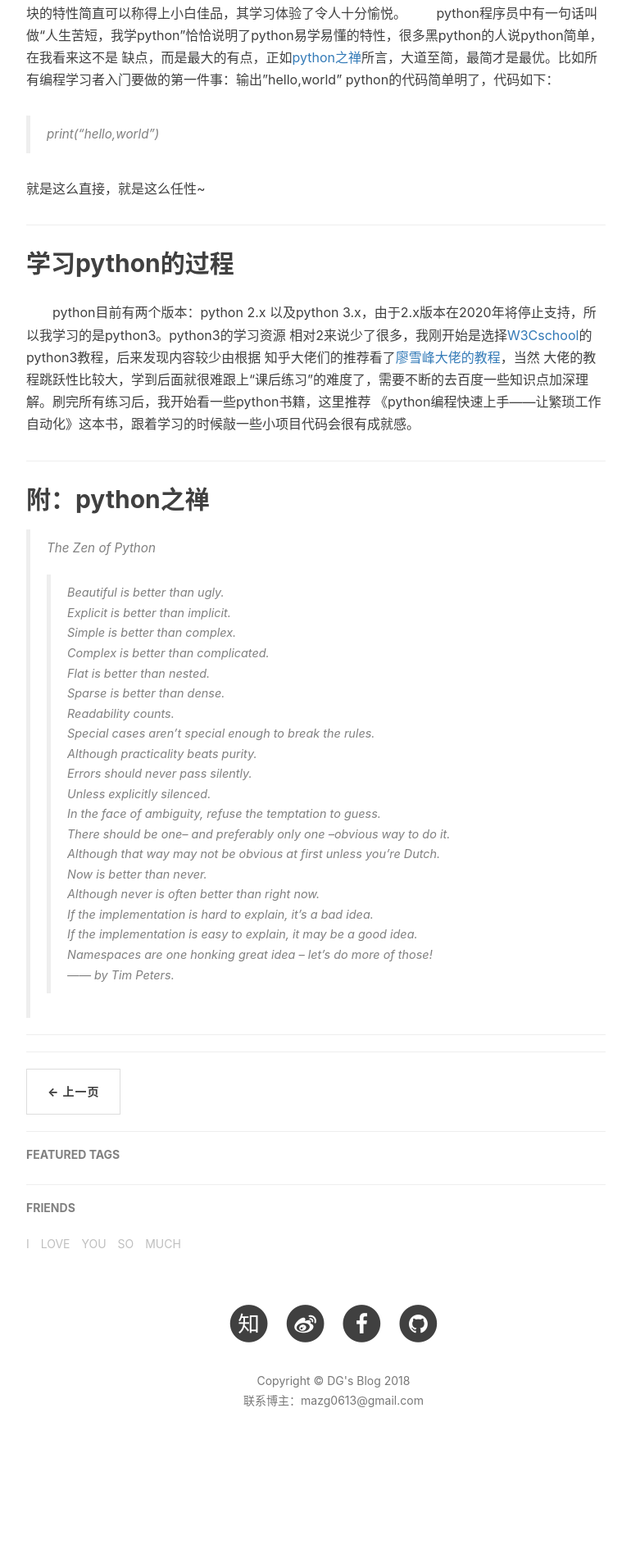
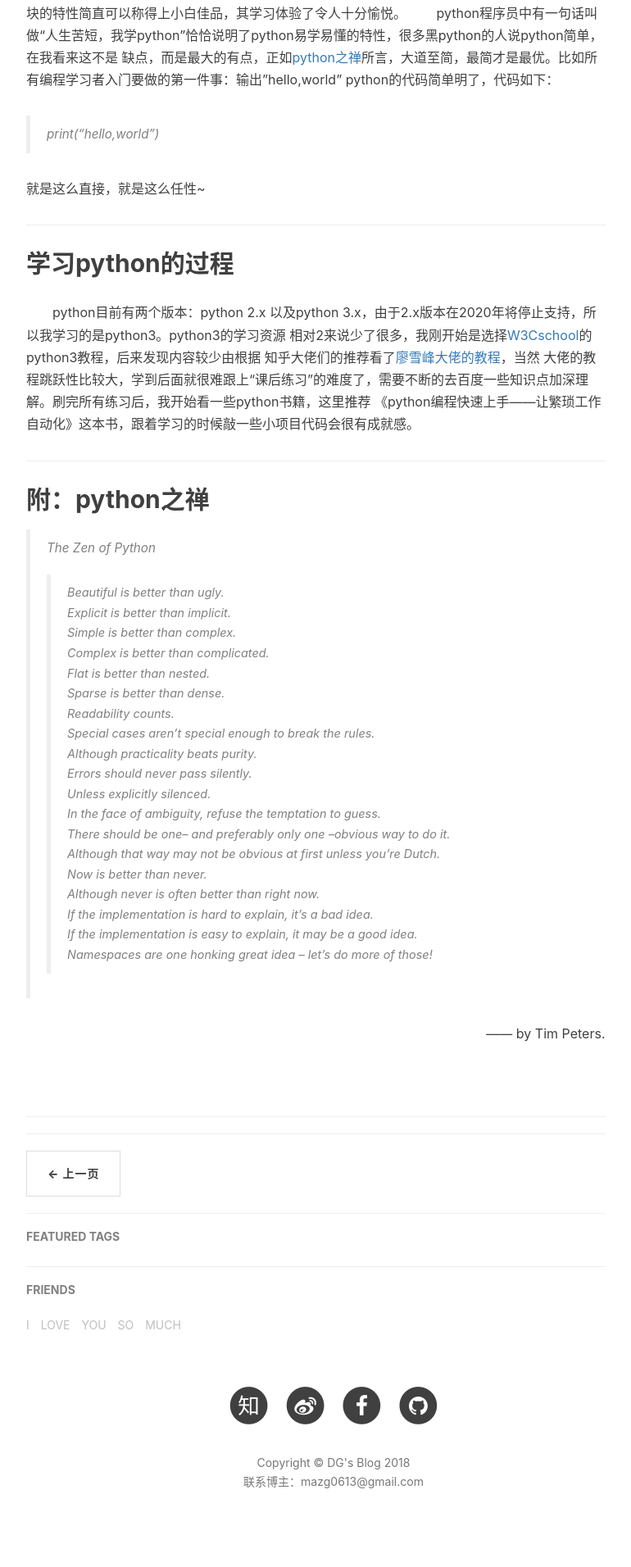
Before and after one commit to DGmzg/DGmzg.github.io, a Jekyll site: the page built from _posts/2018-3-27-python学习笔记01-什么是python.md, in a window 1280 px wide. Shown: the part 1404-3316 px from the top of the page at 82% size, without its empty margins (233-1003 px from the left). Built offline with Jekyll 4.4.1, drawn with Linux system fonts in a browser that asks for light colours; nearby versions of some CDN libraries; comment, search, counter and statistics services are not loaded; before the commit the page ends 3217 px from its top, so only the background shows below that.

Commit message:
Update 2018-3-27-python学习笔记01-什么是python.md

```diff
--- a/_posts/2018-3-27-python学习笔记01-什么是python.md
+++ b/_posts/2018-3-27-python学习笔记01-什么是python.md
@@ -77,6 +77,6 @@ Although never is often better than *right* now.<br>
 If the implementation is hard to explain, it's a bad idea.<br>
 If the implementation is easy to explain, it may be a good idea.<br>
 Namespaces are one honking great idea -- let's do more of those!<br>
-—— by Tim Peters.<br>
+<p style="text-align:right">—— by Tim Peters.</p><br>
 
 ---
```
